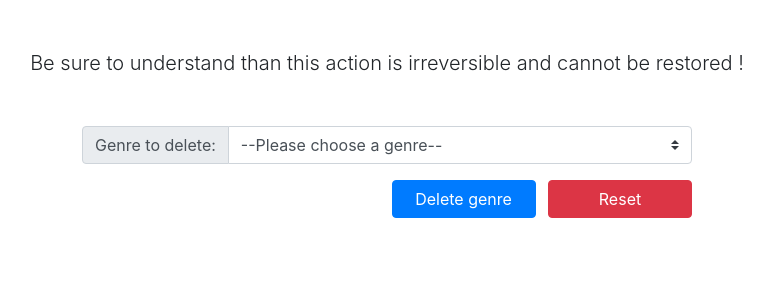
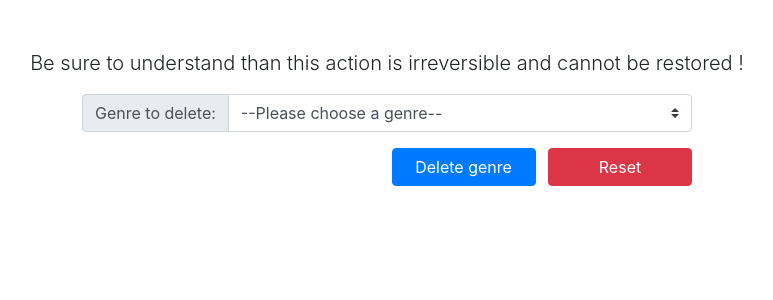
Before and after one commit to Etienne-Schmitt/ACS-MovieRating, a PHP site: template Views/admin/genre/genre.delete.admin.html.twig in a window 1280 px wide. Shown: the part 56-356 px from the top of the page, without its empty margins (253-1026 px from the left). Run offline with PHP 8.4, Linux system fonts and the light colour scheme; the template is opened without the code that fills it, so the values that code supplies are empty; some libraries are stand-ins or nearby versions.

Commit message:
Fixed mad patting for form-container in genre.delete.admin.html.twig

```diff
--- a/Views/admin/genre/genre.delete.admin.html.twig
+++ b/Views/admin/genre/genre.delete.admin.html.twig
@@ -13,7 +13,7 @@
     </div>
 
 
-    <div class="container mt-5" id="form-container">
+    <div class="container" id="form-container">
         <form action="{{ baseUrl }}/admin/genre/delete" method="post" id="form-data" class="pb-3">
             <div class="input-group" id="genre-text">
                 <div class="input-group-prepend form-group">
```
